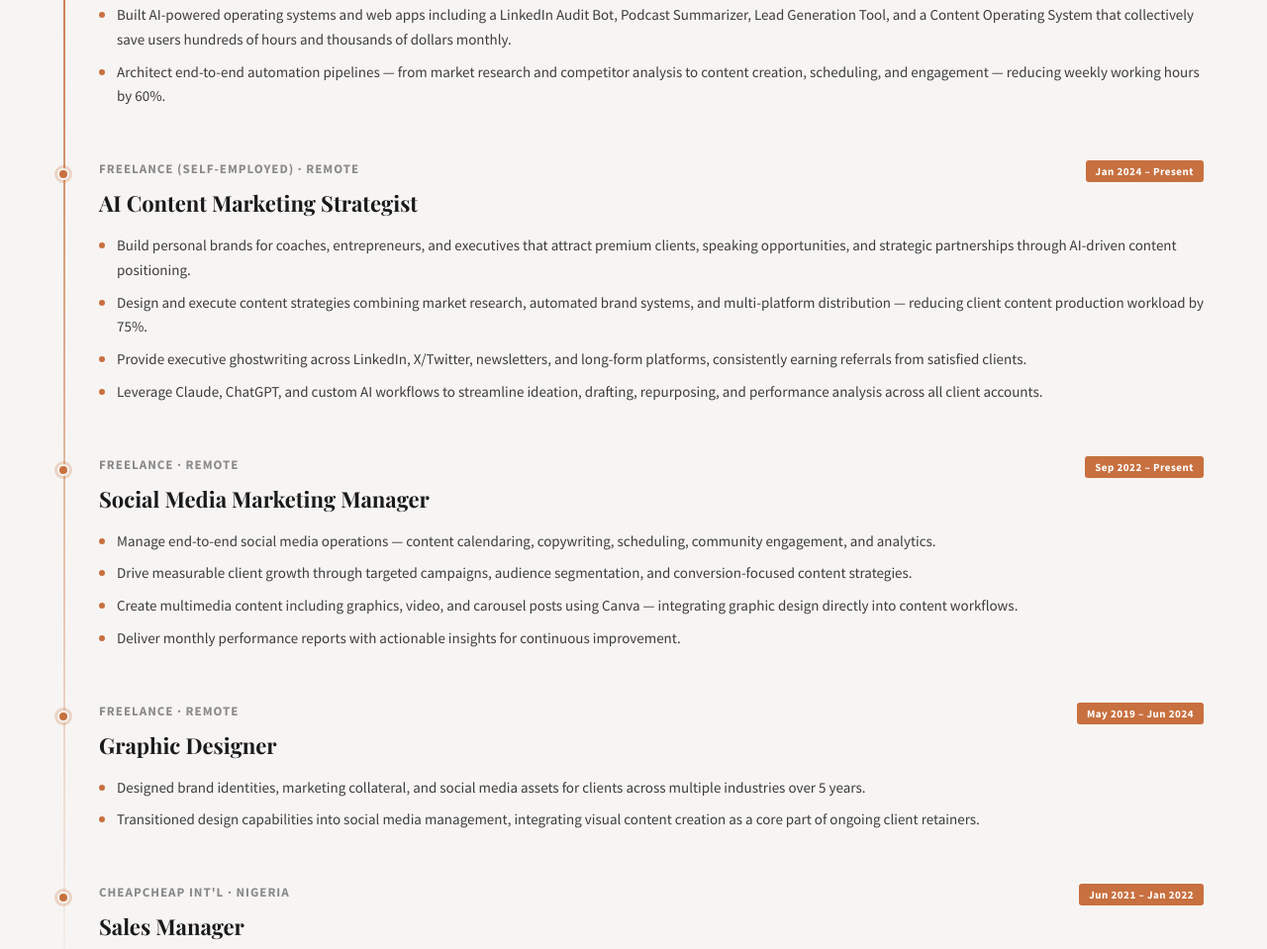
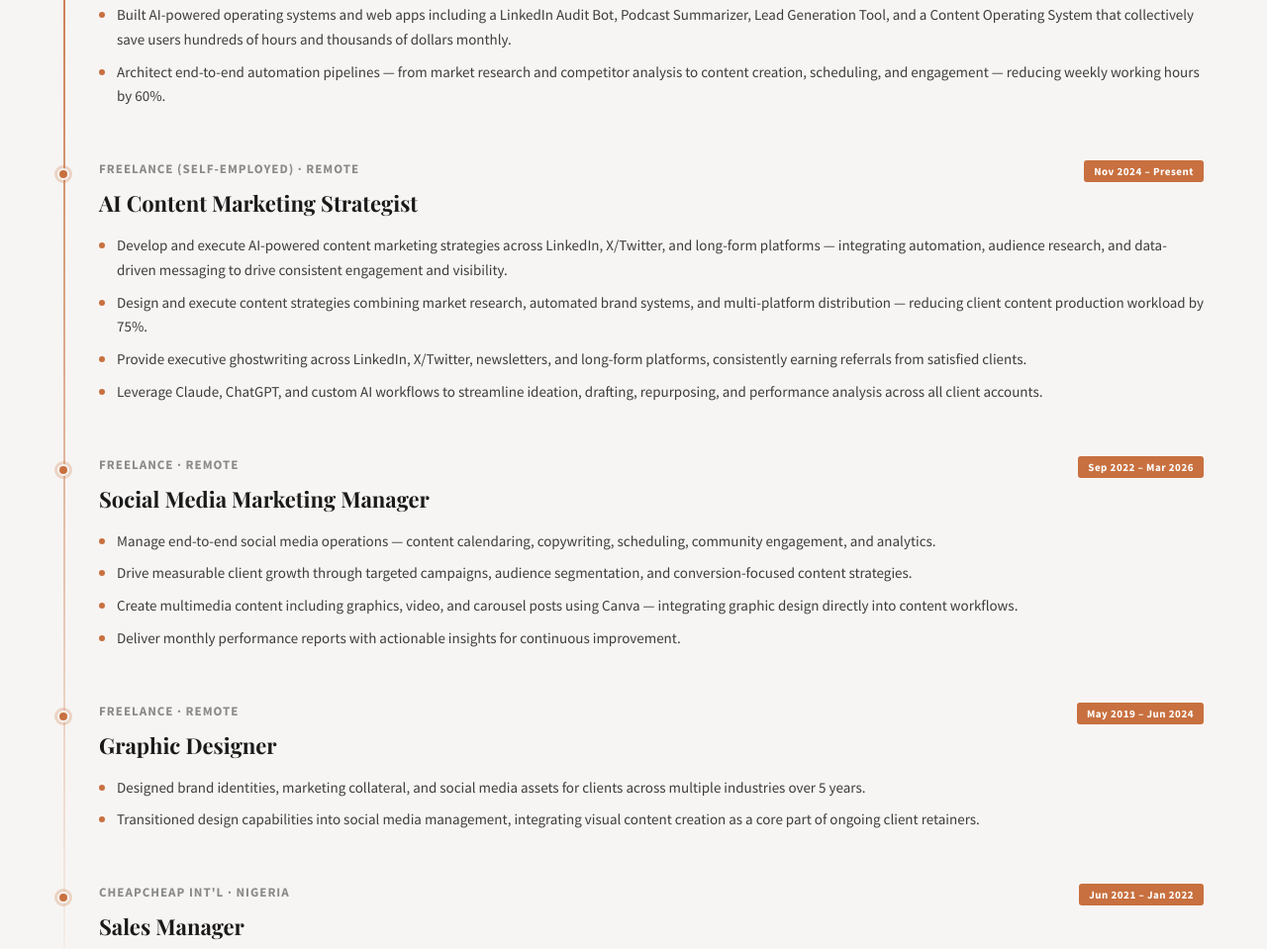
Before and after one commit to daudayusuf/daud-yusuf-portfolio, a plain HTML site: page index.html in a window 1280 px wide. Shown: the part 2973-3932 px from the top of the page at 99% size. Drawn offline with nearby package versions, Linux system fonts and the light colour scheme; a web font is replaced by a local one.

Commit message:
Update experience dates and reframe AI content marketing bullet

```diff
--- a/index.html
+++ b/index.html
@@ -248,11 +248,11 @@
       <div class="exp-item fade-in delay-2">
         <div class="exp-item__header">
           <span class="exp-item__company">Freelance (Self-Employed) &middot; Remote</span>
-          <span class="exp-item__date">Jan 2024 – Present</span>
+          <span class="exp-item__date">Nov 2024 – Present</span>
         </div>
         <h3 class="exp-item__role">AI Content Marketing Strategist</h3>
         <ul class="exp-item__bullets">
-          <li>Build personal brands for coaches, entrepreneurs, and executives that attract premium clients, speaking opportunities, and strategic partnerships through AI-driven content positioning.</li>
+          <li>Develop and execute AI-powered content marketing strategies across LinkedIn, X/Twitter, and long-form platforms — integrating automation, audience research, and data-driven messaging to drive consistent engagement and visibility.</li>
           <li>Design and execute content strategies combining market research, automated brand systems, and multi-platform distribution — reducing client content production workload by 75%.</li>
           <li>Provide executive ghostwriting across LinkedIn, X/Twitter, newsletters, and long-form platforms, consistently earning referrals from satisfied clients.</li>
           <li>Leverage Claude, ChatGPT, and custom AI workflows to streamline ideation, drafting, repurposing, and performance analysis across all client accounts.</li>
@@ -263,7 +263,7 @@
       <div class="exp-item fade-in delay-2">
         <div class="exp-item__header">
           <span class="exp-item__company">Freelance &middot; Remote</span>
-          <span class="exp-item__date">Sep 2022 – Present</span>
+          <span class="exp-item__date">Sep 2022 – Mar 2026</span>
         </div>
         <h3 class="exp-item__role">Social Media Marketing Manager</h3>
         <ul class="exp-item__bullets">
```
